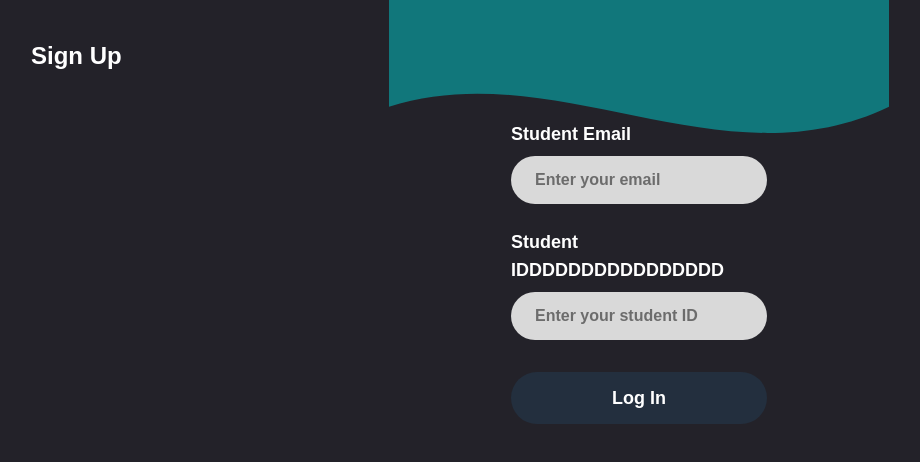
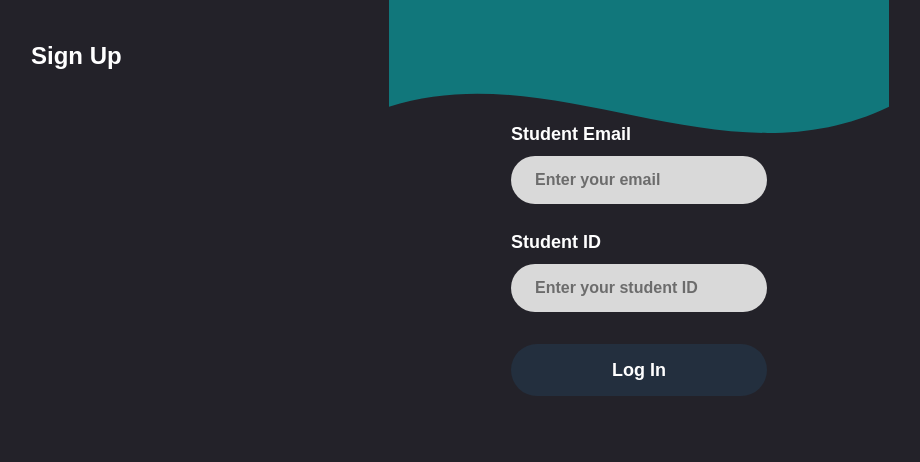
Before and after one commit to KuehTzeShuen/Electronic-Voting-App, a Next.js app: page / in a window 1280 px wide. Shown: the top 462 px of the page, without its empty margins (1-921 px from the left). Built offline with nearby package versions, Linux system fonts and the light colour scheme.

Commit message:
Revert "test"
This reverts commit cc7150fdd21f7df0a1a2d1ab5bcc6af852298f33.

```diff
--- a/src/app/page.tsx
+++ b/src/app/page.tsx
@@ -46,7 +46,7 @@ export default function LoginPage() {
         </div>
         <div>
           <label className="block text-white text-lg font-bold mb-2" style={{fontFamily: 'inherit'}}>
-            Student IDDDDDDDDDDDDDDDD
+            Student ID
           </label>
           <input
             type="text"
```
